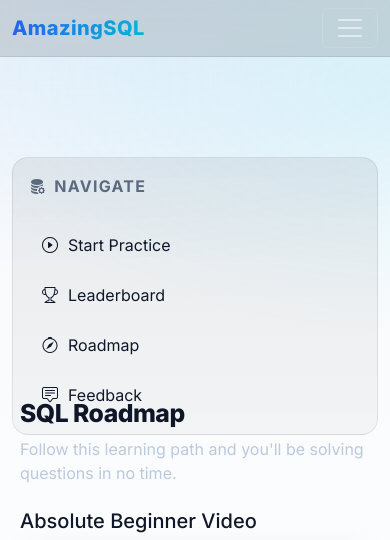
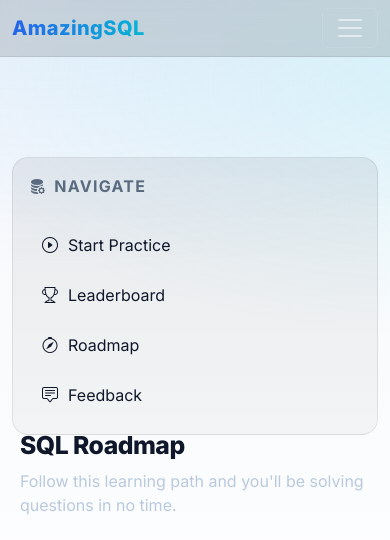
Before and after one commit to bowale-os/AmazingSQL, a Flask app: page /roadmap in a window 390 px wide. Shown: the top 540 px of the page. Run offline with Flask 3, Linux system fonts and the light colour scheme; the visitor is signed in with stand-in values (Sample User, id 1); parts of the project's set-up code (start-up, migrations or seed data) failed here and were passed over.

Commit message:
more bottom margin for app-sidebar

```diff
--- a/static/app.css
+++ b/static/app.css
@@ -198,8 +198,9 @@ textarea::placeholder {
   overflow: hidden; /* prevent children from causing horizontal overflow */
 }
 @media (max-width: 991px) {
-  .layout { grid-template-columns: 1fr; }
-  .app-sidebar { margin-bottom: 16px; }
+  .layout { grid-template-columns: 1fr; row-gap: 32px; }
+  .app-sidebar { position: static; top: auto; margin-bottom: 32px; }
+  .content-scroll { max-height: none; overflow: visible; }
 }
 
 .app-sidebar {
```
